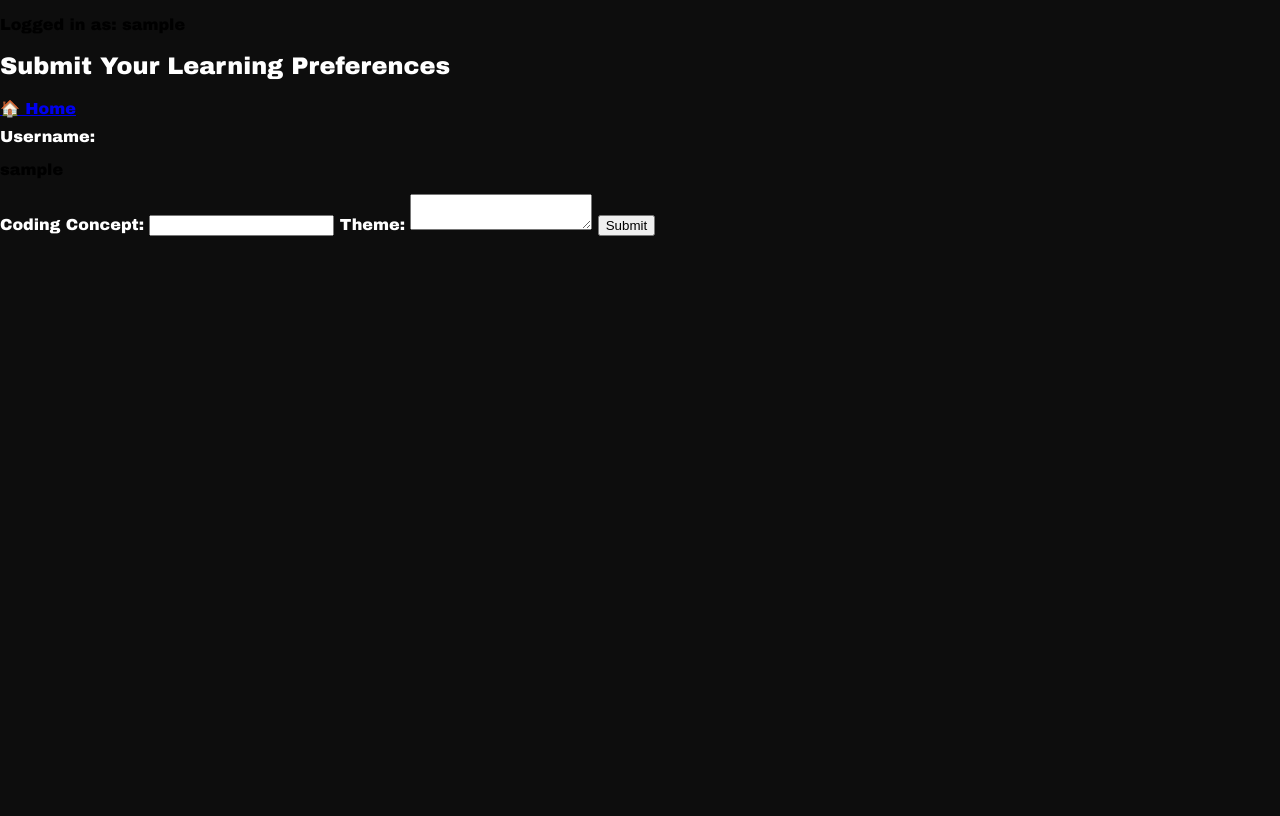
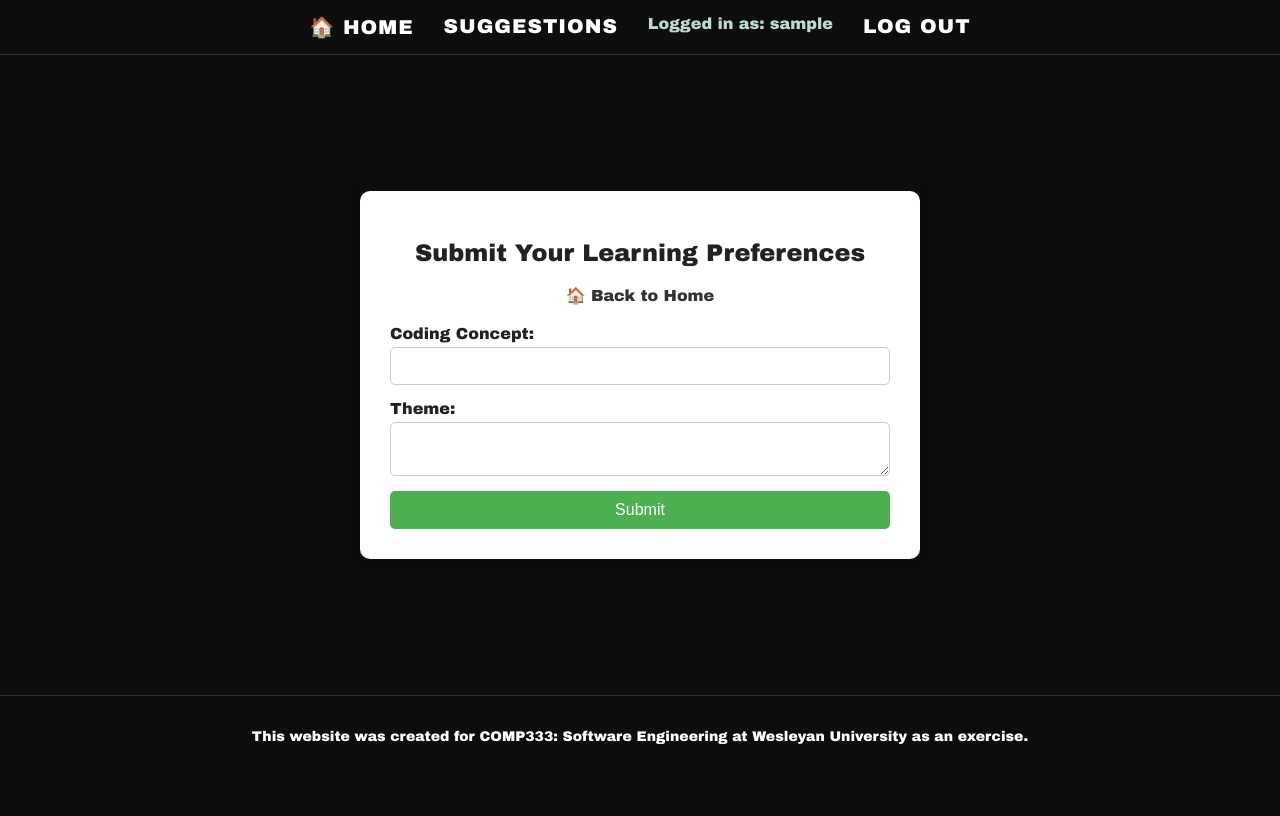
Before and after one commit to GavrielaTM3/COMP333_Website, a PHP site: page /submit_suggestions.php in a window 1280 px wide. After the commit the page ends 744 px from the top, so only its background shows below. Run offline with PHP 8.4, Linux system fonts and the light colour scheme; the visitor is signed in with stand-in values (Sample User, id 1).

Commit message:
fixed formatting of submit_suggest

```diff
--- a/submit_suggestions.php
+++ b/submit_suggestions.php
@@ -1,23 +1,33 @@
 <?php
-session_start(); // Ensure session is started
+// Start session if not already started
+if (session_status() === PHP_SESSION_NONE) {
+    session_start();
+}
 
 require_once './db.php';
 
+// Check if user is logged in
+if (!isset($_SESSION['username'])) {
+    header("Location: login.php");
+    exit();
+}
 
+// Handle form submission
 if ($_SERVER["REQUEST_METHOD"] == "POST") {
     $username = $_SESSION['username'];
-    $coding_concept = $_POST['coding_concept']; // Updated field name
-    $theme = $_POST['theme']; // Updated field name
+    $coding_concept = $_POST['coding_concept'];
+    $theme = $_POST['theme'];
 
     $sql = "INSERT INTO learning_preferences (username, coding_concept, theme) VALUES (?, ?, ?)";
     $stmt = $conn->prepare($sql);
+    if ($stmt) {
         $stmt->bind_param("sss", $username, $coding_concept, $theme);
-
         if ($stmt->execute()) {
-        header("Location: view_suggestions.php"); // Redirect after submission
+            header("Location: view_suggestions.php"); // Redirect after successful submission
             exit();
         } else {
             echo "Error: " . $conn->error;
+        }
     }
 }
 
@@ -30,28 +40,119 @@
     <meta charset="UTF-8">
     <meta name="viewport" content="width=device-width, initial-scale=1.0">
     <title>Submit Learning Preferences</title>
-    <link rel="stylesheet" href="style.css">
-    <p style="color: black;">Logged in as: <?php echo htmlspecialchars($_SESSION['username']); ?></p>
+    <link rel="stylesheet" href="style.css?v=1">
+    <style>
+
+    /* Add this custom CSS */
+    .form-container {
+        display: flex;
+        justify-content: center;
+        align-items: center;
+        min-height: 80vh;
+    }
+
+    .form-box {
+        background-color: #ffffff; /* true white */
+        padding: 30px;
+        border-radius: 10px;
+        box-shadow: 0 0 15px rgba(0, 0, 0, 0.1);
+        width: 100%;
+        max-width: 500px;
+        color: #222222; /* DARK text */
+    }
+
+    .form-box h2 {
+        text-align: center;
+        margin-bottom: 20px;
+        color: #222222;
+    }
+
+    .form-box form {
+        display: flex;
+        flex-direction: column;
+    }
+
+    .form-box label {
+        margin-bottom: 5px;
+        font-weight: bold;
+        color: #222222;
+    }
+
+    .form-box input,
+    .form-box textarea {
+        margin-bottom: 15px;
+        padding: 10px;
+        border: 1px solid #ccc;
+        border-radius: 5px;
+        font-size: 14px;
+        color: #222;
+        background-color: #fff;
+    }
+
+    .form-box input::placeholder,
+    .form-box textarea::placeholder {
+        color: #888;
+    }
+
+    .form-box button {
+        background-color: #4CAF50;
+        color: white;
+        border: none;
+        padding: 10px;
+        border-radius: 5px;
+        cursor: pointer;
+        font-size: 16px;
+    }
+
+    .form-box button:hover {
+        background-color: #45a049;
+    }
+
+    .form-box a {
+        text-decoration: none;
+        color: #333;
+        margin-bottom: 20px;
+        display: block;
+        text-align: center;
+        font-weight: bold;
+    }
+</style>
 
 </head>
+
 <body>
+    <!-- Navigation Bar -->
+    <div id="navbar" class="navbar">
+        <ul>
+            <li><a href="index.php">🏠 Home</a></li>
+            <li><a href="view_suggestions.php">Suggestions</a></li>
+            <li style="color: #BED8D4;">Logged in as: <?php echo htmlspecialchars($_SESSION['username']); ?></li>
+            <li><a href="logout.php">Log Out</a></li>
+        </ul>
+    </div>
 
-    <div class="suggest">
+    <!-- Centered Form Section -->
+    <div class="form-container">
+        <div class="form-box">
             <h2>Submit Your Learning Preferences</h2>
-        <a href="index.php" style="display: inline-block; margin-bottom: 10px;">🏠 Home</a>
+
+            <a href="index.php">🏠 Back to Home</a>
+
             <form action="submit_suggestions.php" method="POST">
-            <label for="username">Username:</label>
-            <p style="color: black;"> <?php echo htmlspecialchars($_SESSION['username']); ?></p>
-
-            <label for="coding_concept">Coding Concept:</label> <!-- Updated field -->
+                <label for="coding_concept">Coding Concept:</label>
                 <input type="text" id="coding_concept" name="coding_concept" required>
 
-            <label for="theme">Theme:</label> <!-- Updated field -->
+                <label for="theme">Theme:</label>
                 <textarea id="theme" name="theme" required></textarea>
 
                 <button type="submit">Submit</button>
             </form>
         </div>
+    </div>
 
+    <!-- Footer -->
+    <footer>
+        <p>This website was created for COMP333: Software Engineering at Wesleyan University as an exercise.</p>
+    </footer>
 </body>
 </html>
```
Also changed, not shown: index.php (+7 -1 lines), style.css (line endings or trailing spaces). Lines whose indentation alone changed are shown as unchanged.
